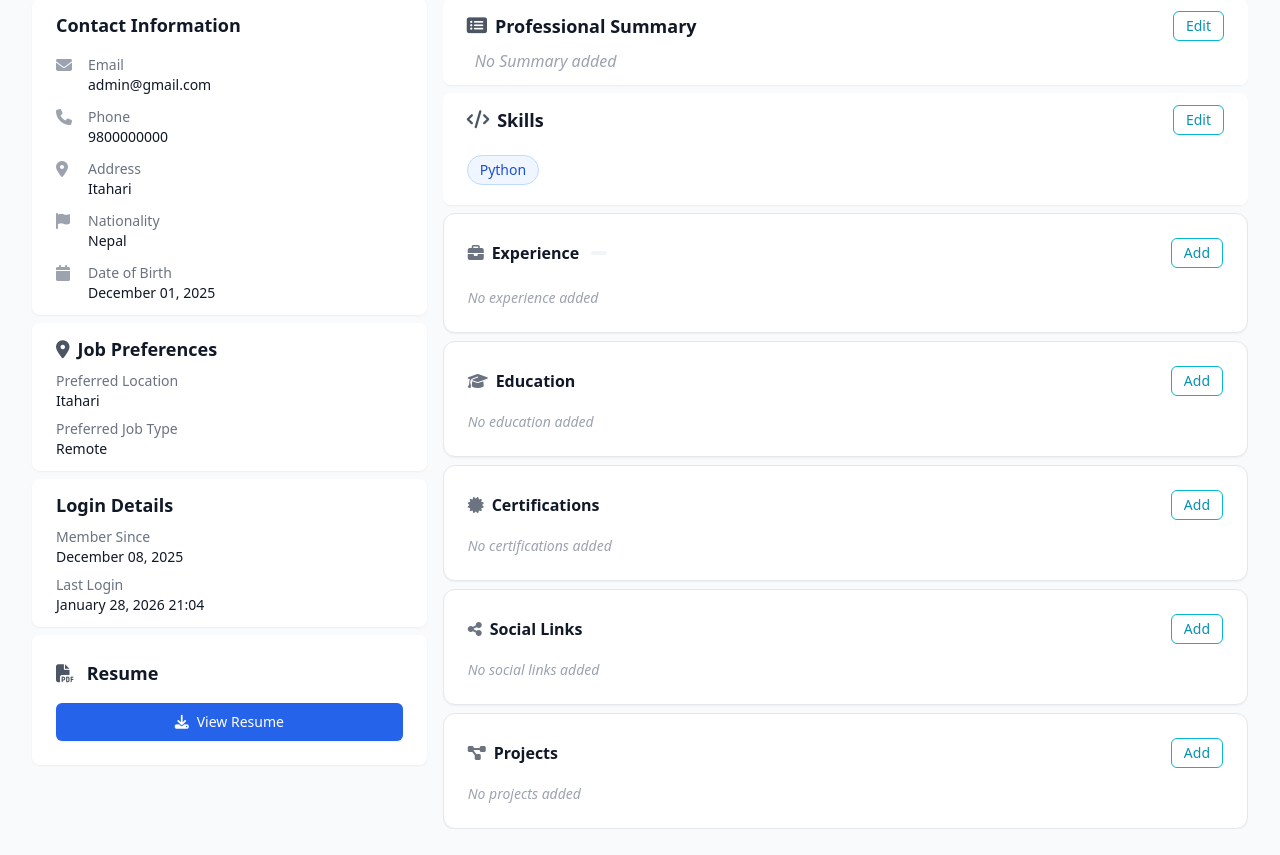
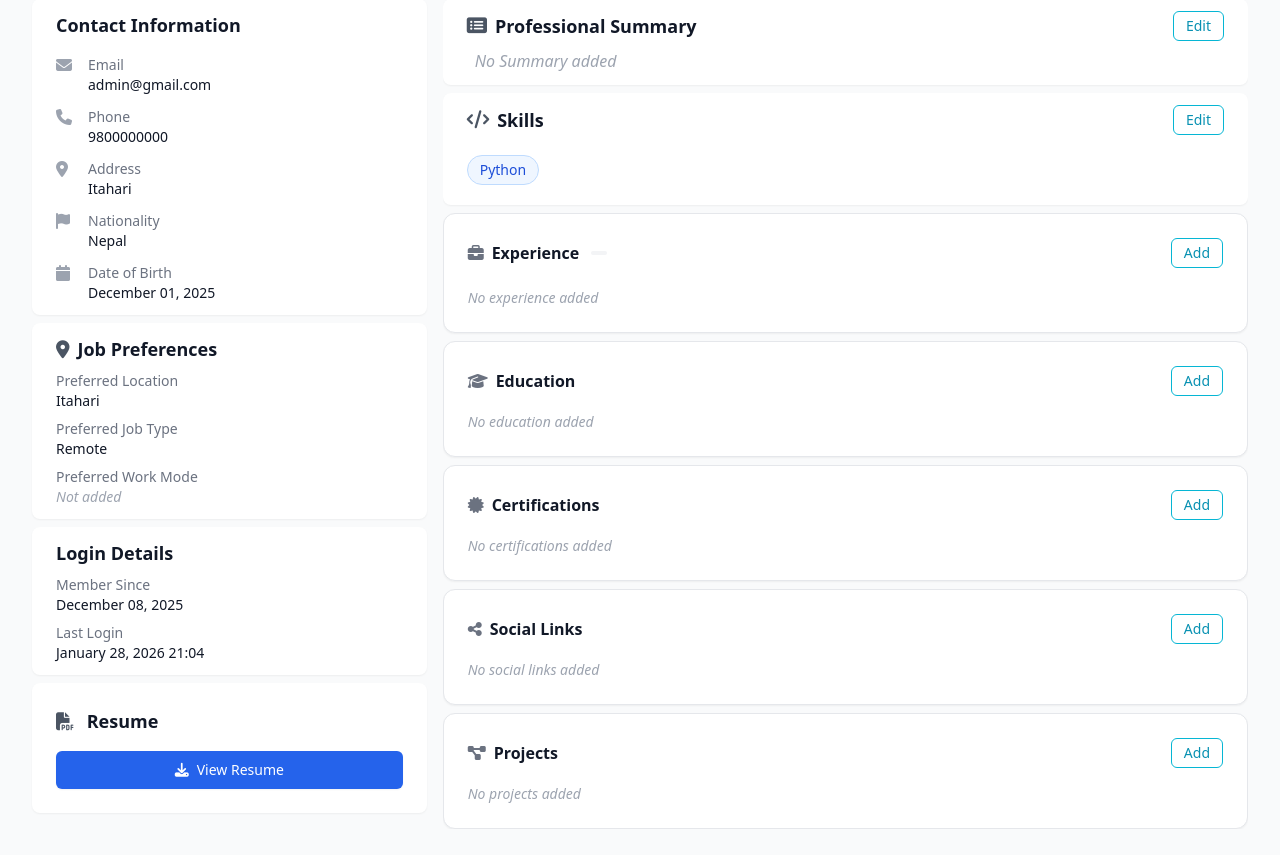
Before and after one commit to SumaniqueCode/WorkHub, a Django app: page /user/profile/ in a window 1280 px wide. Shown: the part 337-1192 px from the top of the page. Run offline with Django 5.2, Linux system fonts and the light colour scheme; a user stored in the database is signed in; data comes from the database, SQL or seed files in the repository; some libraries are stand-ins or nearby versions.

Commit message:
changed the profile to match with model

```diff
--- a/templates/pages/users/profile.html
+++ b/templates/pages/users/profile.html
@@ -1,5 +1,6 @@
 {% extends 'layouts/main.html' %}
 {% block content %}
+{% include 'components/delete_dialog.html' %}
   <div class="min-h-screen bg-gray-50 py-8">
     <div class="max-w-7xl mx-auto px-4 sm:px-6 lg:px-8">
       <div class="bg-white rounded-lg shadow-sm overflow-hidden mb-6">
@@ -98,6 +99,16 @@
                   {% endif %}
                 </p>
               </div>
+              <div>
+                <p class="text-sm text-gray-500">Preferred Work Mode</p>
+                <p class="text-sm font-medium text-gray-900">
+                  {% if profile.preferred_work_mode %}
+                    {{ profile.preferred_work_mode }}
+                  {% else %}
+                    <span class="text-gray-400 italic">Not added</span>
+                  {% endif %}
+                </p>
+              </div>
             </div>
           </div>
           <div class="bg-white rounded-lg shadow-sm px-6 py-3">
@@ -120,7 +131,7 @@
           </div>
         </div>
 
-        <div class="lg:col-span-2 space-y-2 lg:max-h-[105vh] lg:overflow-y-auto">
+        <div class="lg:col-span-2 space-y-2 lg:max-h-[117vh] lg:overflow-y-auto scroll">
           <div class="bg-white rounded-lg shadow-sm px-6 py-3">
             <div class="flex items-center justify-between mb-2">
               <h2 class="text-lg font-semibold text-gray-900 flex items-center"><i class="fa fa-list-alt mr-2 text-gray-600"></i>Professional Summary</h2>
@@ -212,7 +223,10 @@
                   <div class="border-l-2 border-cyan-500 pl-4 pr-6">
                     <div class="flex items-center gap-6">
                       <h3 class="text-sm font-semibold text-gray-900">{{ exp.job_title }}</h3>
-                      <a href="/user/experience/{{ exp.id }}/edit" class="text-gray-400 hover:text-cyan-600 transition" title="Edit experience"><i class="fas fa-pen text-xs"></i></a>
+                      <div class="flex gap-4">
+                        <a href="/user/experience/{{ exp.id }}/edit" class="text-gray-400 hover:text-cyan-600 transition" title="Edit experience"><i class="fas fa-pen text-xs"></i></a>
+                        <button onclick="openDeleteDialog('Delete Experience', '{{ exp.job_title }}', '/user/experience/{{ exp.id }}/delete/')" class="text-gray-400 hover:text-red-600" title="Delete experience"><i class="fas fa-trash text-xs"></i></button>
+                      </div>
                     </div>
                     <p class="text-sm text-gray-600">{{ exp.company_name }}</p>
                     <p class="text-xs text-gray-500">{{ exp.start_date }} – {{ exp.end_date|default:'Present' }}</p>
@@ -242,7 +256,10 @@
                   <div class="border-l-2 border-cyan-500 pl-4 pr-6">
                     <div class="flex items-center gap-4">
                       <h3 class="text-sm font-semibold text-gray-900">{{ edu.degree }} – {{ edu.field_of_study }}</h3>
-                      <a href="/user/education/{{ edu.id }}/edit" class="text-gray-400 hover:text-cyan-600"><i class="fas fa-pen text-xs"></i></a>
+                      <div class="flex gap-4">
+                        <a href="/user/education/{{ edu.id }}/edit" class="text-gray-400 hover:text-cyan-600"><i class="fas fa-pen text-xs"></i></a>
+                        <button onclick="openDeleteDialog('Delete Education', '{{ edu.degree }} – {{ edu.field_of_study }}', '/user/education/{{ edu.id }}/delete/')" class="text-gray-400 hover:text-red-600" title="Delete education"><i class="fas fa-trash text-xs"></i></button>
+                      </div>
                     </div>
                     <p class="text-sm text-gray-600">{{ edu.institution_name }}</p>
                     <p class="text-xs text-gray-500">{{ edu.start_date }} – {{ edu.end_date|default:'Present' }}</p>
@@ -272,7 +289,10 @@
                   <div class="border-l-2 border-cyan-500 pl-4 pr-6">
                     <div class="flex items-center gap-4">
                       <h3 class="text-sm font-semibold text-gray-900">{{ cert.name }}</h3>
-                      <a href="/user/certification/{{ cert.id }}/edit" class="text-gray-400 hover:text-cyan-600"><i class="fas fa-pen text-xs"></i></a>
+                      <div class="flex gap-4">
+                        <a href="/user/certification/{{ cert.id }}/edit" class="text-gray-400 hover:text-cyan-600"><i class="fas fa-pen text-xs"></i></a>
+                        <button onclick="openDeleteDialog('Delete Certification', '{{ cert.name }}', '/user/certification/{{ cert.id }}/delete/')" class="text-gray-400 hover:text-red-600" title="Delete certification"><i class="fas fa-trash text-xs"></i></button>
+                      </div>
                     </div>
                     <p class="text-sm text-gray-600">{{ cert.issuing_organization }}</p>
                     <p class="text-xs text-gray-500">
@@ -306,7 +326,10 @@
                 {% for link in profile.social_links.all %}
                   <div class="flex items-center gap-2">
                     <a href="{{ link.url }}" target="_blank" class="px-3 py-1 rounded-full text-sm bg-green-50 text-green-700 border border-green-200">{{ link.platform }}</a>
-                    <a href="/user/social-links/{{ link.id }}/edit" class="text-gray-400 hover:text-cyan-600"><i class="fas fa-pen text-xs"></i></a>
+                    <div class="flex gap-2">
+                      <a href="/user/social-links/{{ link.id }}/edit" class="text-gray-400 hover:text-cyan-600"><i class="fas fa-pen text-xs"></i></a>
+                      <button onclick="openDeleteDialog('Delete Social Link', '/user/social-links/{{ link.id }}/delete/')" class="text-gray-400 hover:text-red-600" title="Delete social link"><i class="fas fa-trash text-xs"></i></button>
+                    </div>
                   </div>
                 {% endfor %}
               </div>
@@ -330,7 +353,10 @@
                   <div class="border border-gray-200 rounded-md p-4">
                     <div class="flex items-center gap-4">
                       <p class="font-medium text-gray-900">{{ project.title }}</p>
-                      <a href="/user/projects/{{ project.id }}/edit" class="text-gray-400 hover:text-cyan-600"><i class="fas fa-pen text-xs"></i></a>
+                      <div class="flex gap-2">
+                        <a href="/user/projects/{{ project.id }}/edit" class="text-gray-400 hover:text-cyan-600" title="Edit project"><i class="fas fa-pen text-xs"></i></a>
+                        <button onclick="openDeleteDialog('Delete Project', '{{ project.title }}', '/user/projects/{{ project.id }}/delete/')" class="text-gray-400 hover:text-red-600" title="Delete project"><i class="fas fa-trash text-xs"></i></button>
+                      </div>
                     </div>
                     <p class="text-sm text-gray-700 mt-1">{{ project.description | linebreaks }}</p>
                     {% if project.project_url %}
```
